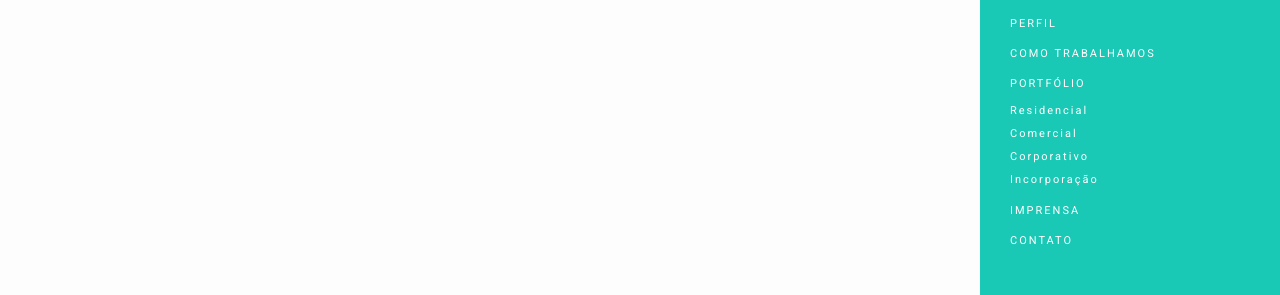
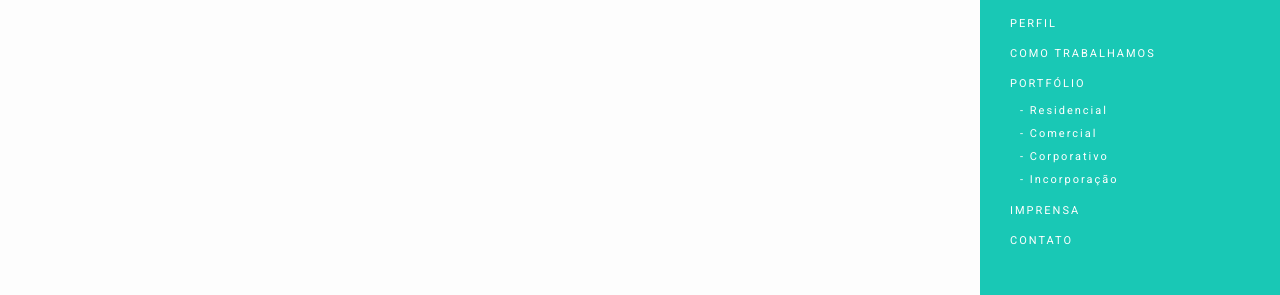
Before and after one commit to eduardofiorezi/carolinanascimentointeriores, a Jekyll site: the page built from portfolio.html, in a window 1280 px wide. Shown: the part 236-531 px from the top of the page. Built offline with Jekyll 4.4.1, drawn with Linux system fonts in a browser that asks for light colours.

Commit message:
Improv on submenu

```diff
--- a/_includes/header.html
+++ b/_includes/header.html
@@ -23,10 +23,10 @@
           Portfólio
         </a>
         <div class="submenu">
-          <a href="#">Residencial</a>
-          <a href="#">Comercial</a>
-          <a href="#">Corporativo</a>
-          <a href="#">Incorporação</a>
+          <a href="#">- Residencial</a>
+          <a href="#">- Comercial</a>
+          <a href="#">- Corporativo</a>
+          <a href="#">- Incorporação</a>
         </div>
       </li>
       <li><a href="imprensa">Imprensa</a></li>
--- a/_sass/_layout.scss
+++ b/_sass/_layout.scss
@@ -110,6 +110,7 @@
 }
 
 .submenu {
+    margin-left: 10px;
     margin-bottom: 5px;
     display: none;
 
```
